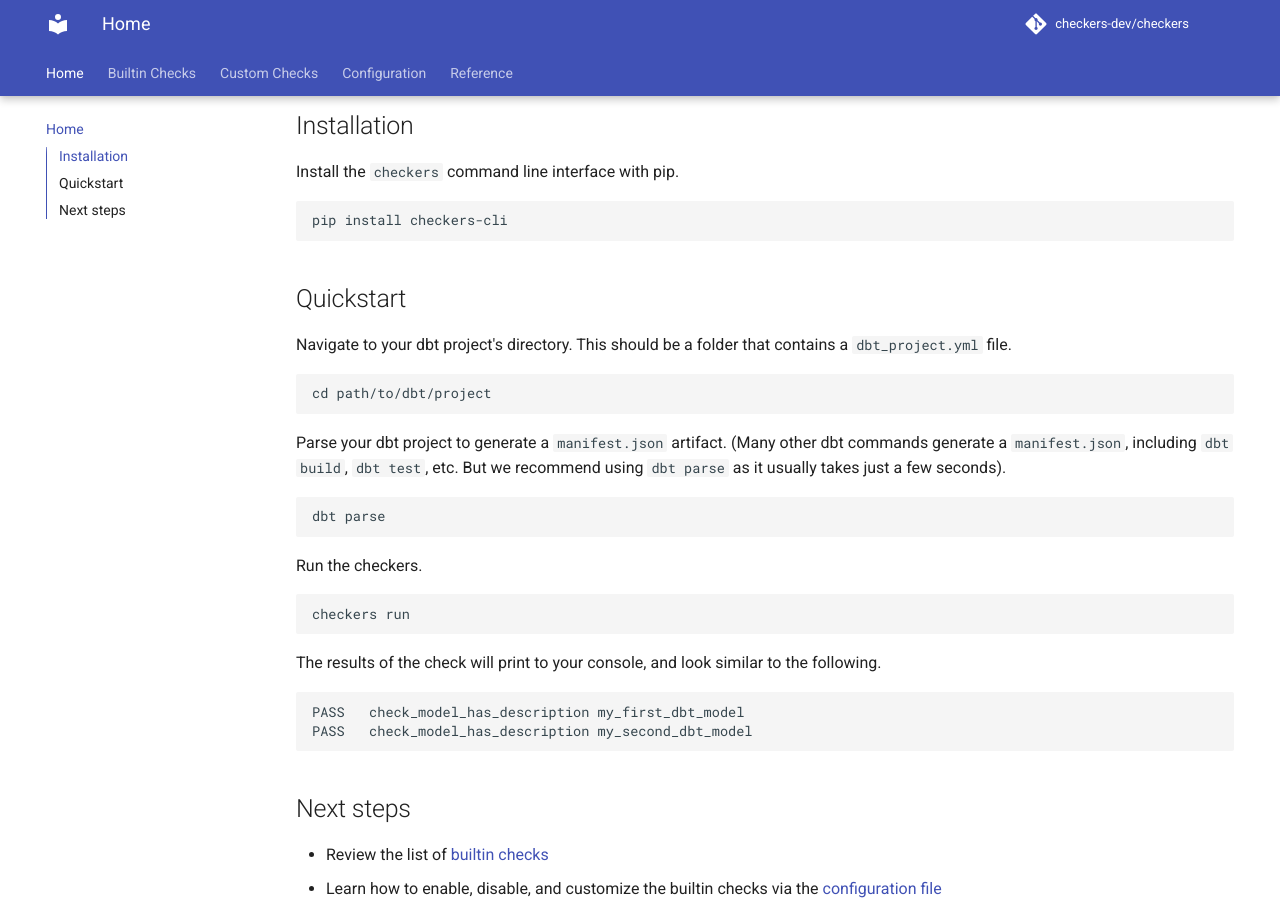
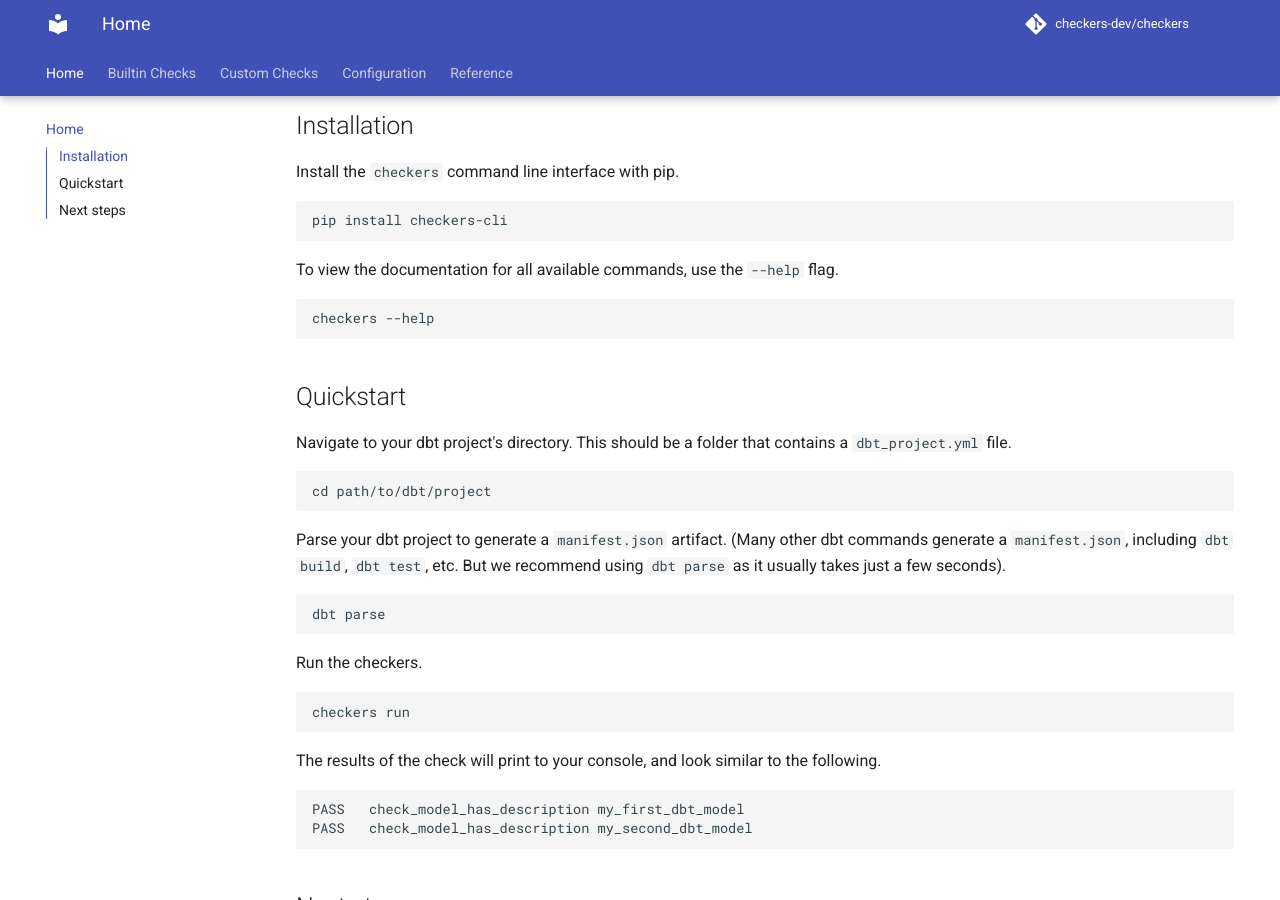
Before and after one commit to checkers-dev/checkers, an MkDocs documentation site: the page built from docs/index.md, in a window 1280 px wide and 900 px high, scrolled down 396 px. Built offline with MkDocs 1.6.1 and Material for MkDocs 9.7.7, drawn with Linux system fonts in a browser that asks for light colours; comment, search, counter and statistics services are not loaded; the version menu is left out.

Commit message:
Mention --help flag on index

````diff
--- a/docs/index.md
+++ b/docs/index.md
@@ -12,6 +12,12 @@
 
 ```
 pip install checkers-cli
+```
+
+To view the documentation for all available commands, use the `--help` flag.
+
+```
+checkers --help
 ```
 
 ## Quickstart
````
